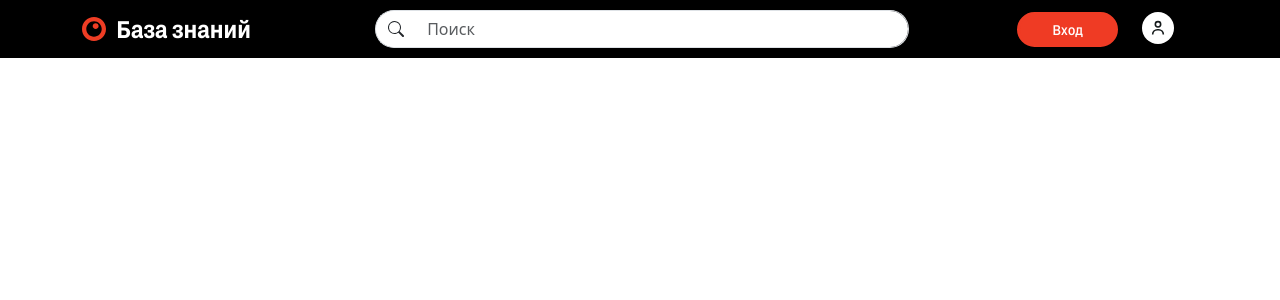
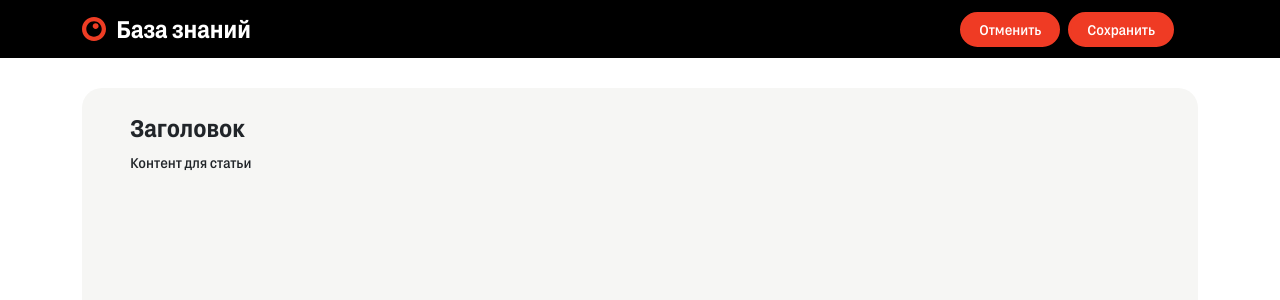
Before and after one commit to zedaster/knowledge-managment-front, a Vue app: page /add_article in a window 1280 px wide. Before the commit this address had no page. Shown: the top 300 px of the page. Built offline with nearby package versions, Linux system fonts and the light colour scheme.

Commit message:
Добавил добавление статьи

```diff
--- a/src/components/knowledge/AddButton.vue
+++ b/src/components/knowledge/AddButton.vue
@@ -3,6 +3,7 @@
 import {defineComponent} from "vue";
 import SiteButton from "@/components/SiteButton.vue";
 import PlusIcon from "@/components/icons/PlusIcon.vue";
+import router from "@/router";
 
 export default defineComponent({
   components: {PlusIcon, SiteButton},
@@ -19,13 +20,16 @@ export default defineComponent({
   methods: {
     toggleOver() {
       this.isMouseOver = !this.isMouseOver
+    },
+    openAddArticlePage() {
+      router.push({name: 'add_article'})
     }
   }
 })
 </script>
 
 <template>
-  <SiteButton @mouseover="toggleOver" @mouseleave="toggleOver">
+  <SiteButton @mouseover="toggleOver" @mouseleave="toggleOver" @click="openAddArticlePage">
     <PlusIcon class="me-1" :color="color" />Новая статья
   </SiteButton>
 </template>
--- /dev/null
+++ b/src/components/knowledge/KnowledgeBlock.vue
@@ -0,0 +1,17 @@
+<script setup lang="ts">
+
+</script>
+
+<template>
+<div class="block">
+  <slot />
+</div>
+</template>
+
+<style scoped>
+.block {
+  background-color: var(--block-background);
+  border-radius: 20px;
+  height: 100%;
+}
+</style>
--- a/src/components/nav/NavBar.vue
+++ b/src/components/nav/NavBar.vue
@@ -1,8 +1,42 @@
-<script setup lang="ts">
+<script lang="ts">
 
 import SiteButton from "@/components/SiteButton.vue";
 import ProfileIcon from "@/components/icons/ProfileIcon.vue";
 import SearchInput from "@/components/nav/SearchInput.vue";
+import {defineComponent} from "vue";
+
+export default defineComponent({
+  components: {SearchInput, SiteButton, ProfileIcon},
+  data() {
+    return {
+      showSearch: true,
+      showProfileOptions: true,
+      showAddOptions: false,
+    }
+  },
+  watch: {
+    // Use the `$route` special key to react to route changes
+    '$route'(to) {
+      if (to.name === 'add_article') {
+        this.showSearch = false;
+        this.showProfileOptions = false;
+        this.showAddOptions = true;
+        return
+      }
+      this.showSearch = true;
+      this.showProfileOptions = true;
+      this.showAddOptions = false;
+    },
+  },
+  methods: {
+    goBack() {
+      this.$router.back()
+    },
+    createArticle() {
+      // TODO
+    }
+  }
+})
 </script>
 
 <template>
@@ -19,17 +53,25 @@ import SearchInput from "@/components/nav/SearchInput.vue";
         </div>
 
         <!-- Search -->
-        <div class="col col-6">
+        <div v-if="showSearch" class="col col-6">
           <SearchInput class="w-100"/>
         </div>
 
         <!-- Auth Button and Profile Icon -->
-        <div class="col col-auto">
+        <div v-if="showProfileOptions" class="col col-auto">
           <div class="d-flex">
             <SiteButton><span class="mx-3">Вход</span></SiteButton>
             <a href="#" class="ms-4">
               <ProfileIcon/>
             </a>
+          </div>
+        </div>
+
+        <!-- Save or cancel buttons for article editing -->
+        <div v-if="showAddOptions" class="col col-auto">
+          <div class="d-flex gap-2">
+            <SiteButton @click="goBack"><span>Отменить</span></SiteButton>
+            <SiteButton @click="createArticle"><span>Сохранить</span></SiteButton>
           </div>
         </div>
       </div>
--- a/src/router/index.ts
+++ b/src/router/index.ts
@@ -1,6 +1,7 @@
 import {createRouter, createWebHistory} from 'vue-router'
 import HomeView from "@/views/HomeView.vue";
 import ArticleView from "@/views/ArticleView.vue";
+import AddArticleView from "@/views/AddArticleView.vue";
 
 const router = createRouter({
   history: createWebHistory(import.meta.env.BASE_URL),
@@ -15,6 +16,11 @@ const router = createRouter({
       name: 'article',
       component: ArticleView,
       props: true,
+    },
+    {
+      path: '/add_article',
+      name: 'add_article',
+      component: AddArticleView
     }
   ]
 })
--- /dev/null
+++ b/src/views/AddArticleView.vue
@@ -0,0 +1,29 @@
+<script lang="ts">
+
+import KnowledgeBlock from "@/components/knowledge/KnowledgeBlock.vue";
+import {defineComponent} from "vue";
+
+export default defineComponent({
+  components: {KnowledgeBlock},
+})
+</script>
+
+<template>
+<main class="h-100">
+  <div class="container h-100">
+    <KnowledgeBlock class="py-4 px-5">
+      <h1 contenteditable="true">Заголовок</h1>
+      <p contenteditable="true">
+        Контент для статьи
+      </p>
+    </KnowledgeBlock>
+  </div>
+
+</main>
+</template>
+
+<style scoped>
+main {
+  margin-top: 30px;
+}
+</style>
--- a/src/views/KnowledgeLayout.vue
+++ b/src/views/KnowledgeLayout.vue
@@ -3,10 +3,11 @@
 import {defineComponent, PropType} from "vue";
 import KnowledgeMenu from "@/components/knowledge/KnowledgeMenu.vue";
 import type {ArticleTree} from "@/models/ArticleTree";
+import KnowledgeBlock from "@/components/knowledge/KnowledgeBlock.vue";
 
 
 export default defineComponent({
-  components: {KnowledgeMenu},
+  components: {KnowledgeBlock, KnowledgeMenu},
   props: {
     tree: {
       type: Object as PropType<ArticleTree>,
@@ -25,14 +26,14 @@ export default defineComponent({
     <div class="container h-100">
       <div class="row gx-3 h-100">
         <div class="col-3">
-          <div class="block px-3 py-4">
+          <KnowledgeBlock class="px-3 py-4">
             <KnowledgeMenu :tree="tree" :selected-id="selectedId"/>
-          </div>
+          </KnowledgeBlock>
         </div>
         <div class="col-9">
-          <div class="block py-4 px-5">
+          <KnowledgeBlock class="py-4 px-5">
             <slot />
-          </div>
+          </KnowledgeBlock>
         </div>
       </div>
     </div>
@@ -43,10 +44,4 @@ export default defineComponent({
 main {
   padding-top: 30px;
 }
-
-.block {
-  background-color: var(--block-background);
-  border-radius: 20px;
-  height: 100%;
-}
 </style>
```
Also changed, not shown: src/views/ArticleView.vue (+4 -6 lines).
